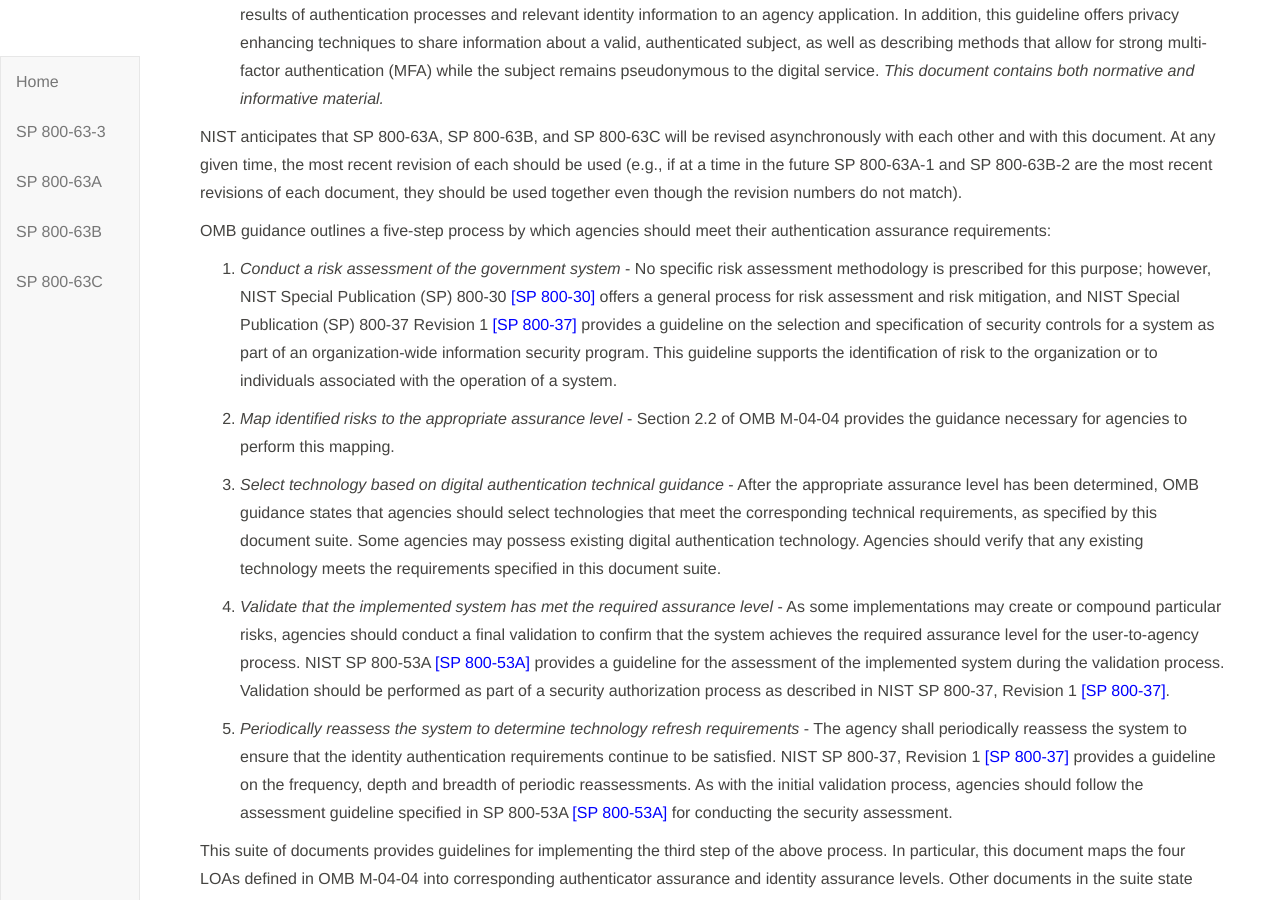
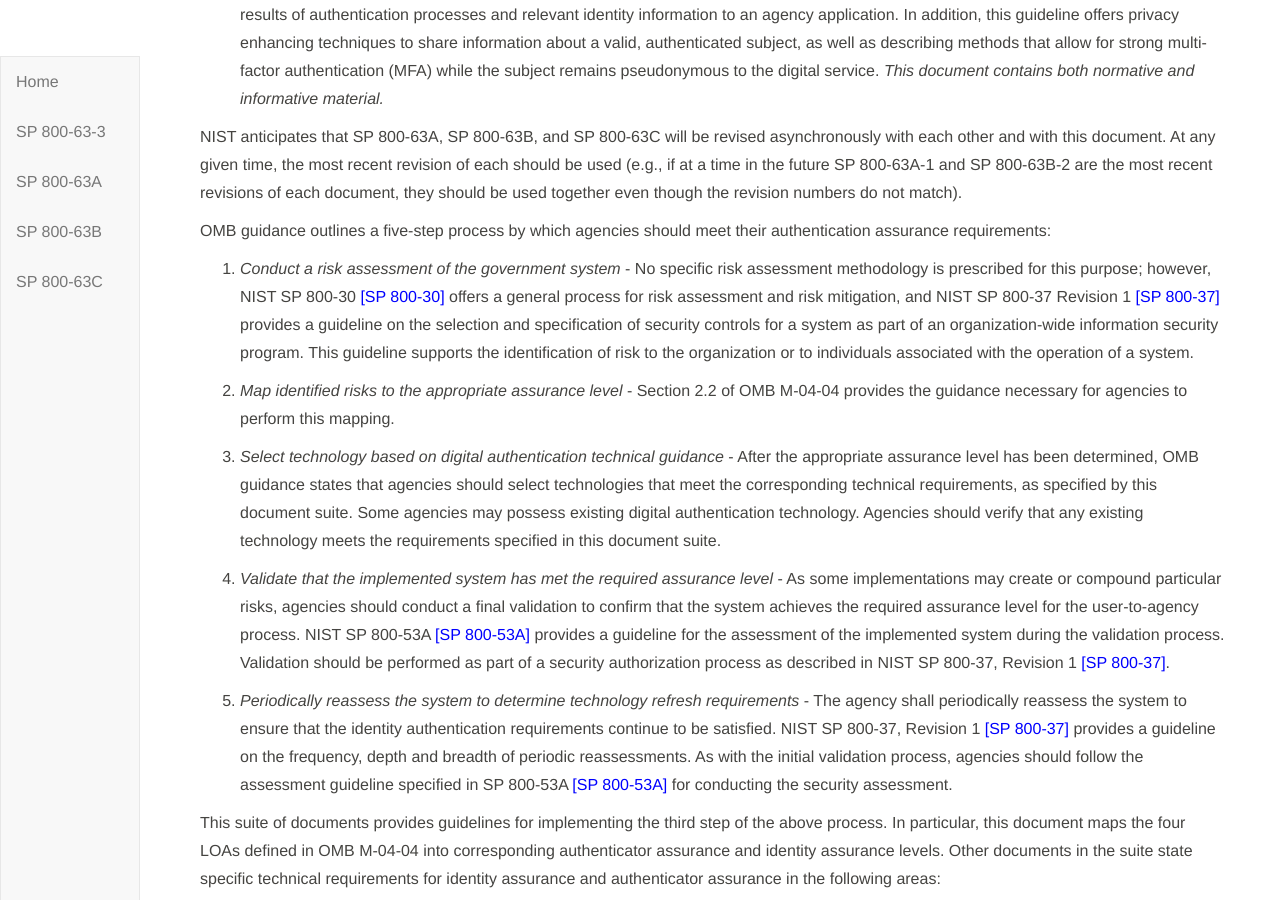
Before and after one commit to usnistgov/800-63-3, a Jekyll site: the page built from sp800-63-3/sec1_2_introduction.md, in a window 1280 px wide and 900 px high, scrolled down 1711 px. Built offline with Jekyll 4.4.1, drawn with Linux system fonts in a browser that asks for light colours; our own code applies the rules of GitHub Pages for plain Markdown files.

Commit message:
Update sec1_2_introduction.md

```diff
--- a/sp800-63-3/sec1_2_introduction.md
+++ b/sp800-63-3/sec1_2_introduction.md
@@ -48,9 +48,8 @@
 
 1.  *Conduct a risk assessment of the government system* - No specific
     risk assessment methodology is prescribed for this purpose;
-    however, NIST Special
-    Publication (SP) 800-30 [[SP 800-30]](#SP800-30) offers a general
-    process for risk assessment and risk mitigation, and NIST Special Publication (SP) 800-37 Revision 1 [[SP 800-37]](#SP800-37) provides a guideline on the selection and specification of security controls for a system as part of an organization-wide information security program. This guideline supports the identification of risk to the organization or to individuals associated with the operation of a system.
+    however, NIST SP 800-30 [[SP 800-30]](#SP800-30) offers a general
+    process for risk assessment and risk mitigation, and NIST SP 800-37 Revision 1 [[SP 800-37]](#SP800-37) provides a guideline on the selection and specification of security controls for a system as part of an organization-wide information security program. This guideline supports the identification of risk to the organization or to individuals associated with the operation of a system.
 
 2.  *Map identified risks to the appropriate assurance level* - Section
     2.2 of OMB M-04-04 provides the guidance necessary for agencies to
```
